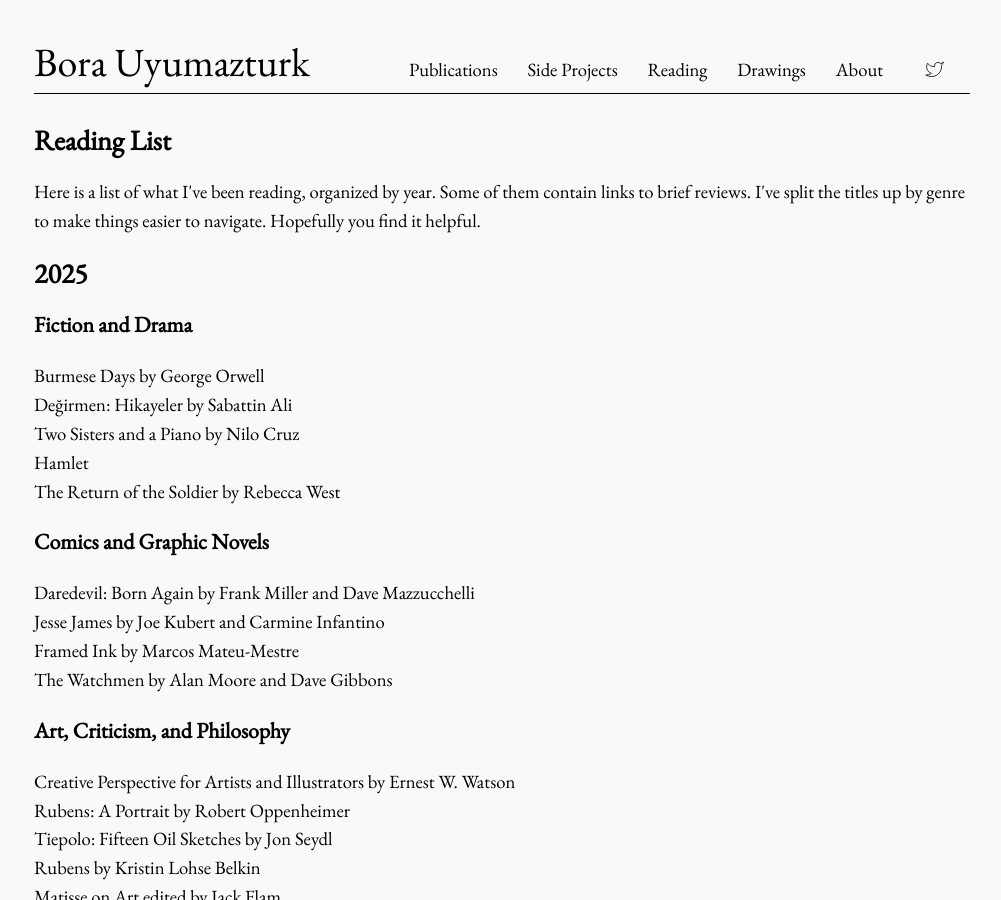
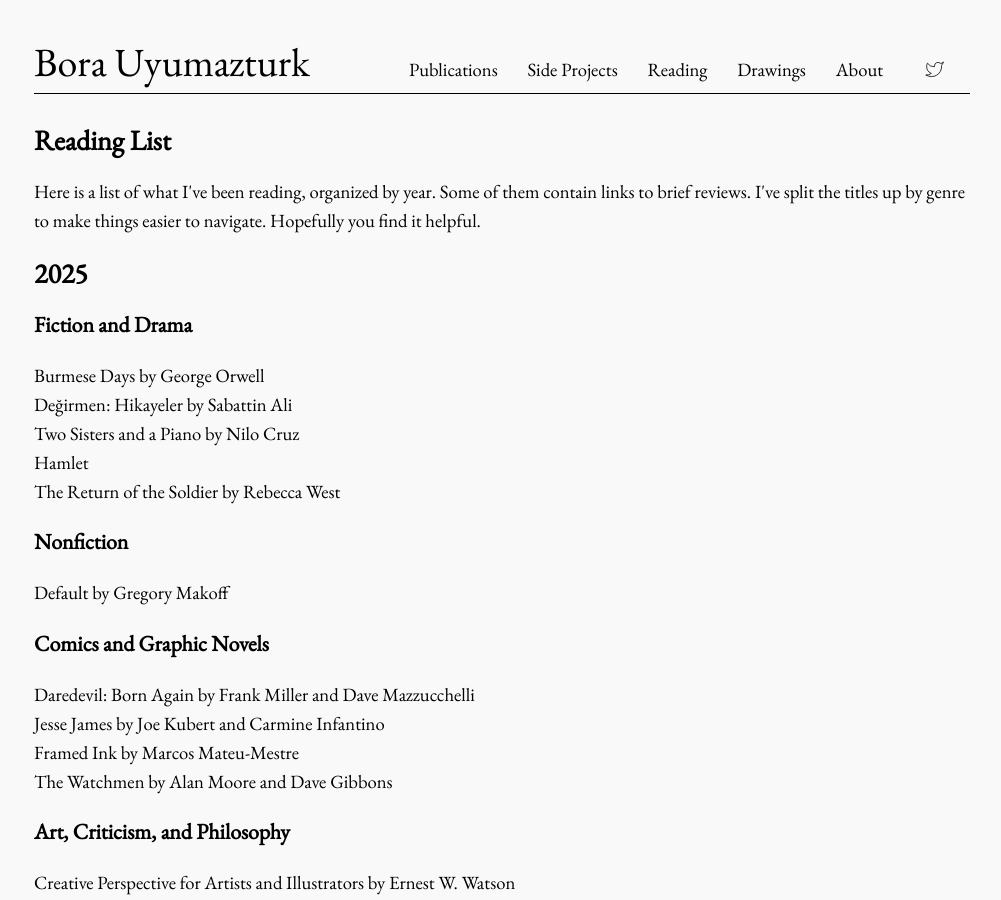
Before and after one commit to bora-uyumazturk/bora-uyumazturk.github.io, a Jekyll site: the page built from reading.html, in a window 1280 px wide and 900 px high. Shown: the whole window, without its empty margins (138-1139 px from the left). Built offline with Jekyll 4.4.1, drawn with Linux system fonts in a browser that asks for light colours.

Commit message:
Update reading.html

```diff
--- a/reading.html
+++ b/reading.html
@@ -21,6 +21,10 @@
   Two Sisters and a Piano by Nilo Cruz <br>
   Hamlet <br>
   The Return of the Soldier by Rebecca West
+
+  <h3>Nonfiction</h3>
+
+  Default by Gregory Makoff
 
   <h3>Comics and Graphic Novels</h3>
 
```
